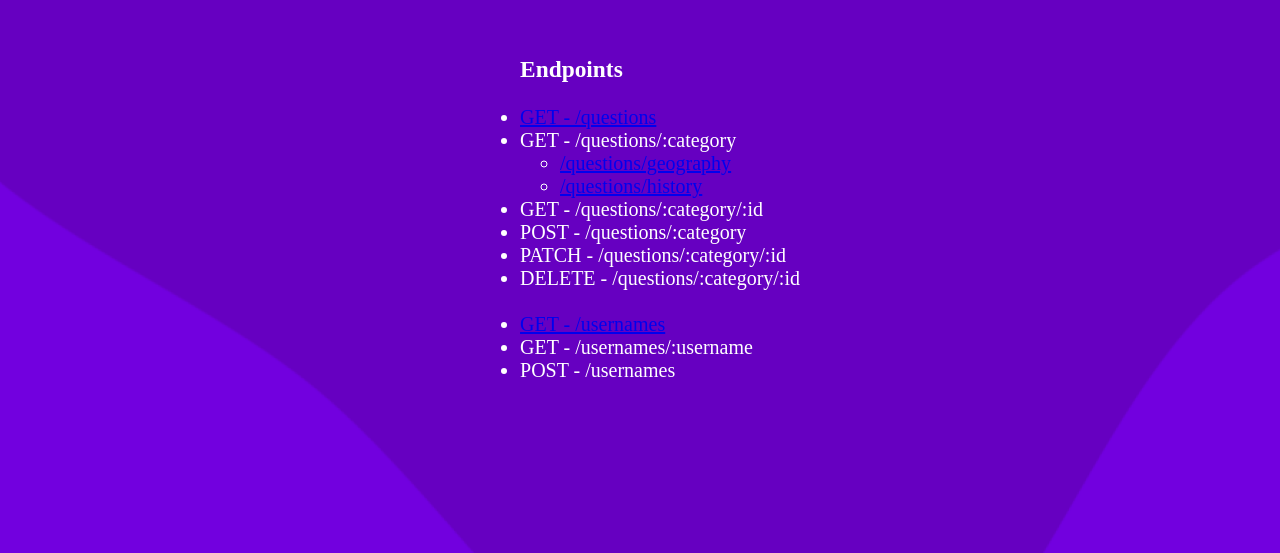
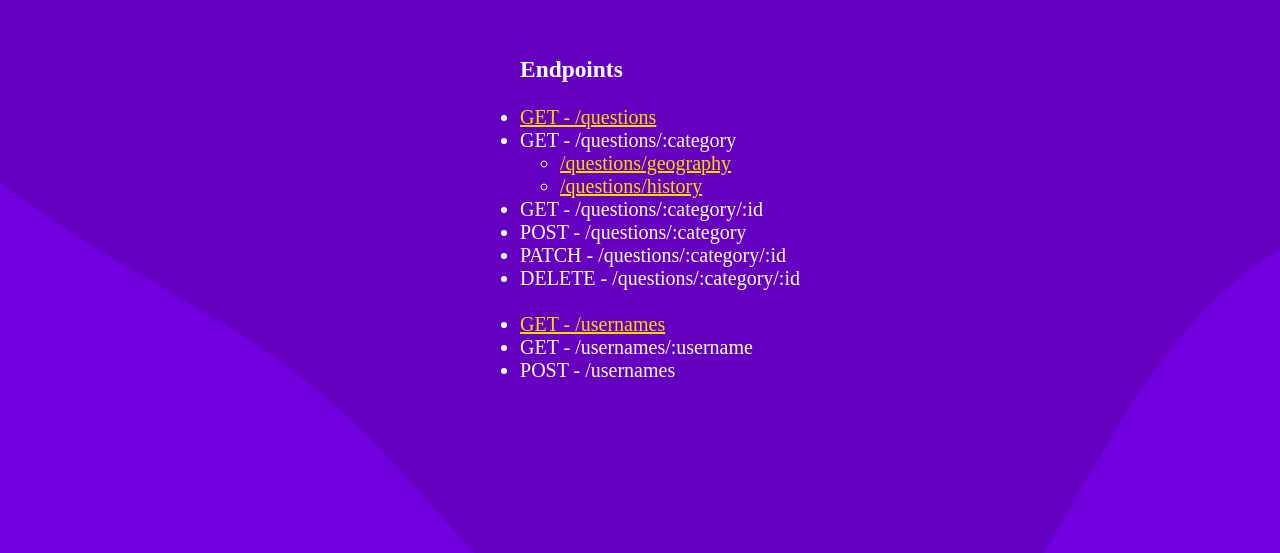
Before and after one commit to Tellur89/duck-server, a website: page index.html in a window 1280 px wide. Shown: the part 247-800 px from the top of the page. Drawn offline with Linux system fonts and the light colour scheme.

Commit message:
add a, a:hover color change

```diff
--- a/src/css/style.css
+++ b/src/css/style.css
@@ -18,3 +18,11 @@ h1 {
 ul {
   font-size: 20px;
 }
+
+a:hover {
+  color: white;
+}
+
+a {
+  color: gold;
+}
```
